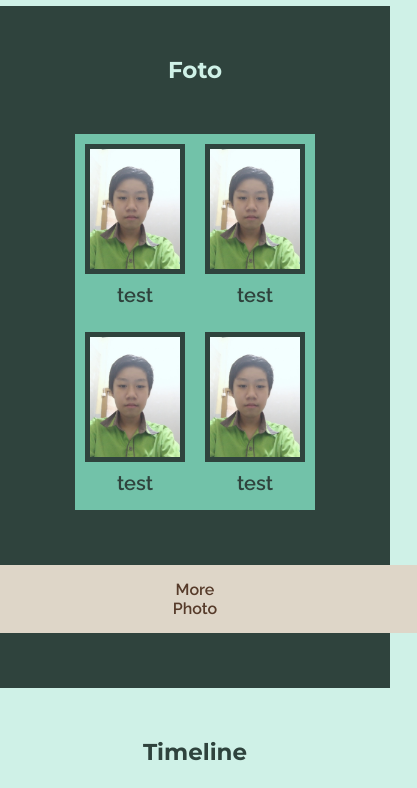
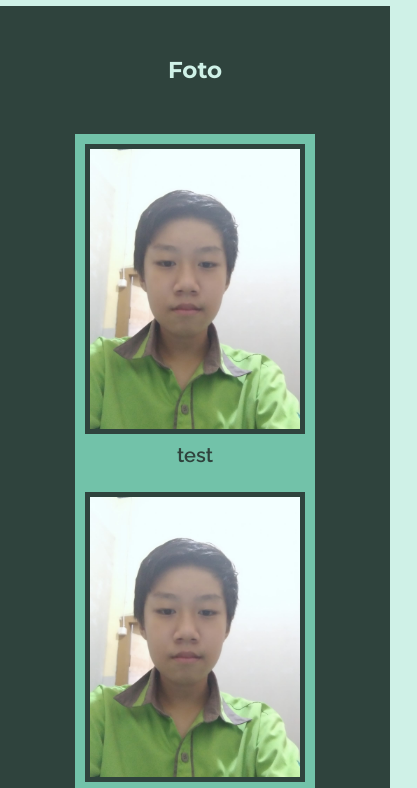
Before and after one commit to pjhs2k22/pjhs2k22.github.io, a plain HTML site: page index.html in a window 390 px wide. Shown: the part 1720-2508 px from the top of the page, 417 px wide, since content can reach past the window. Drawn offline with Linux system fonts and the light colour scheme.

Commit message:
Beta 0.1.1.1

```diff
--- a/style.css
+++ b/style.css
@@ -305,7 +305,8 @@ section.photo-section .wrapper h2 {
 }
 
 .photo-button button {
-    padding: 15px 200px;
+    padding: 15px 20px;
+    width: 70%;
     background: #DED6C8;
     border: 0;
     margin: 10px;
@@ -313,6 +314,7 @@ section.photo-section .wrapper h2 {
     font-family: "Raleway", sans-serif;
     font-weight: 600;
     font-size: 16px;
+    text-align: center;
     color: #563B2A;
 }
 
@@ -472,7 +474,7 @@ footer p {
         font-size: 30px;
     }
 
-    .photos-container {
+    .photos-content {
         grid-template-columns: auto;
     }
 
```
